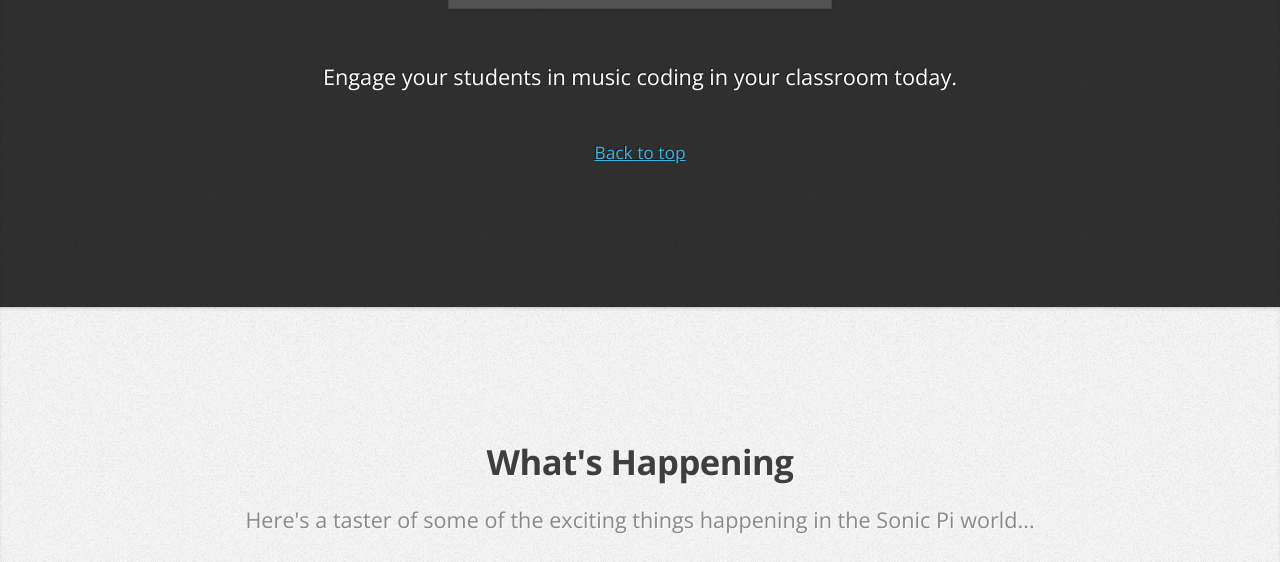
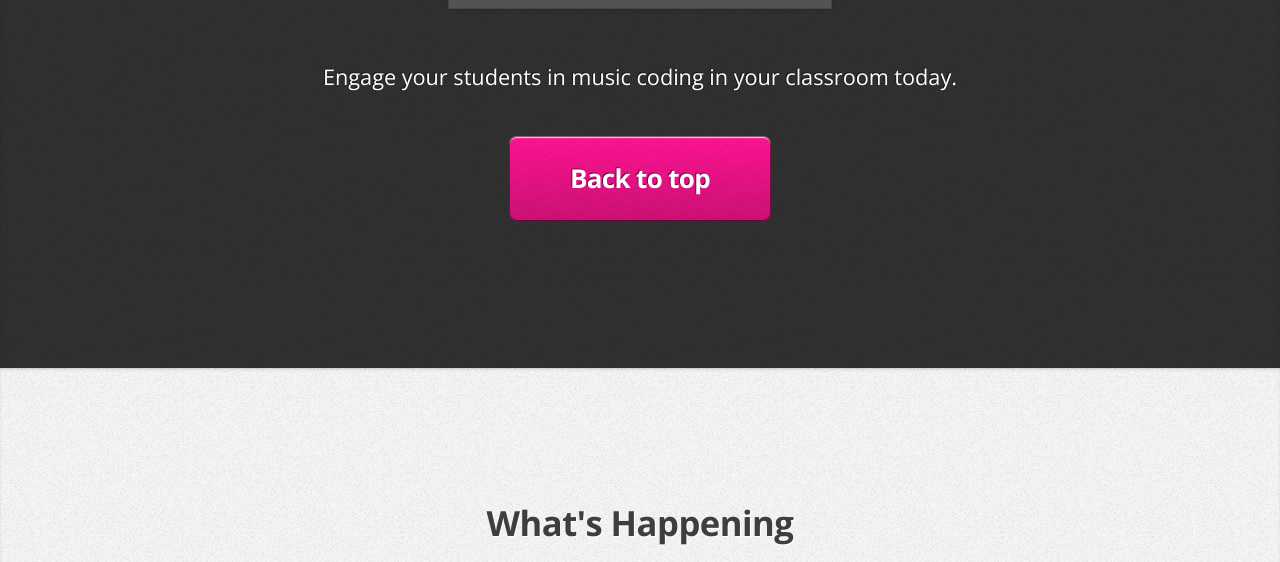
Before and after one commit to samaaron/sonic-pi-web, a plain HTML site: page index.html in a window 1280 px wide. Shown: the part 7980-8542 px from the top of the page. Drawn offline with nearby package versions, Linux system fonts and the light colour scheme.

Commit message:
fix teacher back-to-top button

```diff
--- a/index.html
+++ b/index.html
@@ -660,7 +660,7 @@
 	</div>
 	<footer>
 	  <p>Engage your students in music coding in your classroom today.</p>
-	  <a href="#top" class="button2 big scrolly">Back to top</a>
+	  <a href="#top" class="button big scrolly">Back to top</a>
 	</footer>
       </article>
     </div>
```
